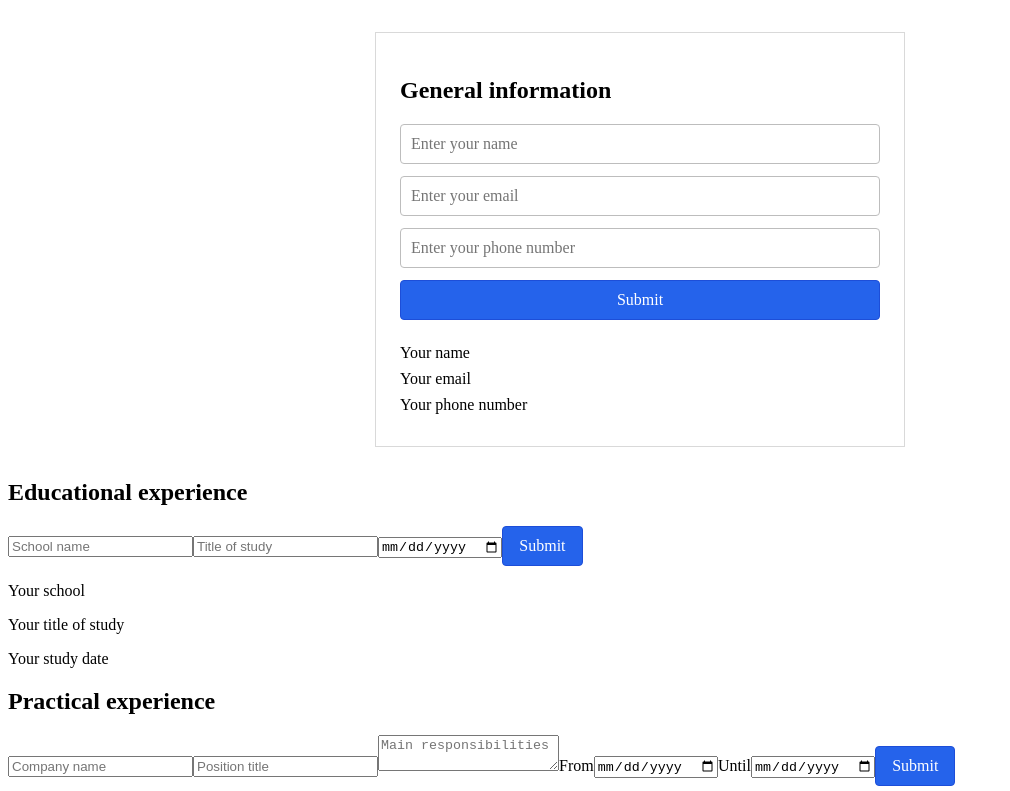
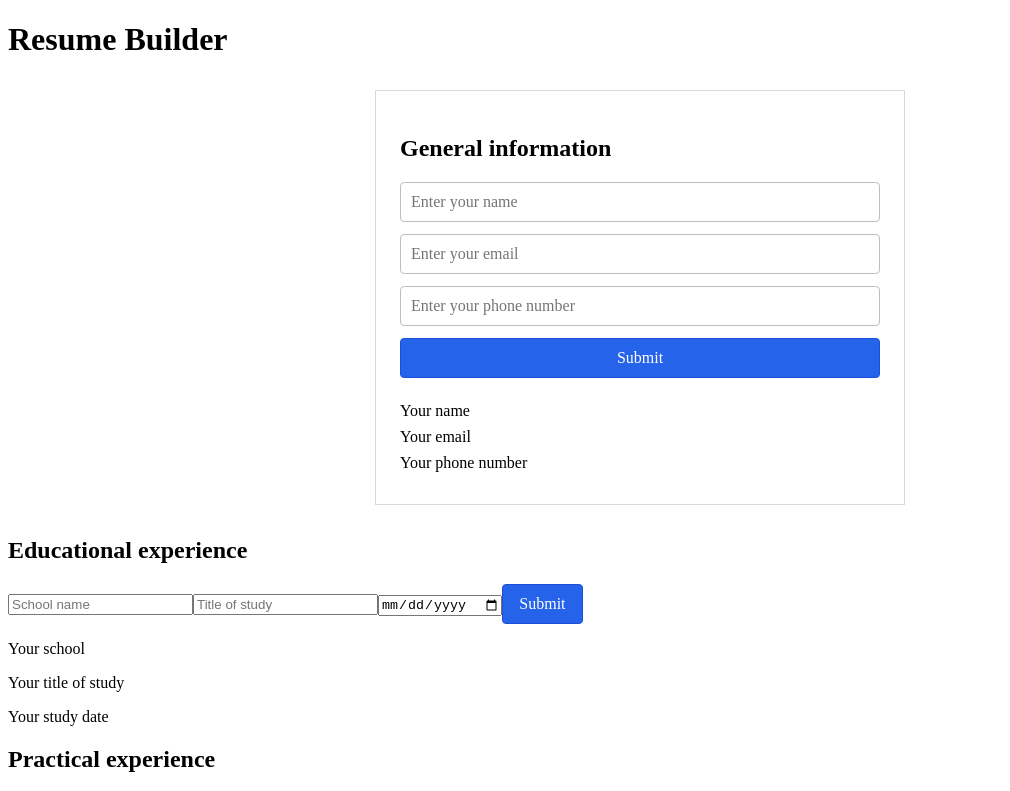
Before and after one commit to Abdulqadir-B/generate-resume, a React (Vite) app: page / in a window 1280 px wide. Shown: the top 791 px of the page, without its empty margins (0-1010 px from the left). Built offline with nearby package versions, Linux system fonts and the light colour scheme.

Commit message:
moved the all components to a single resume component and render the resume in app.jsx

```diff
--- a/src/App.jsx
+++ b/src/App.jsx
@@ -1,17 +1,8 @@
-import { Info } from "./components/Info"
-import { Education } from "./components/Education"
-import { Experience } from "./components/Experience"
-
+import { Resume } from "./components/Resume"
 
 function App() {
-
-
   return (
-    <>
-      <Info/>
-      <Education />
-      <Experience />
-    </>
+    <Resume />
   )
 }
 
--- a/src/components/Resume.jsx
+++ b/src/components/Resume.jsx
@@ -0,0 +1,14 @@
+import { Education } from "./Education";
+import { Experience } from "./Experience";
+import { Info } from "./Info";
+
+export const Resume = () => {
+	return (
+		<main>
+			<h1>Resume Builder</h1>
+			<Info />
+			<Education />
+			<Experience />
+		</main>
+	);
+};
```
